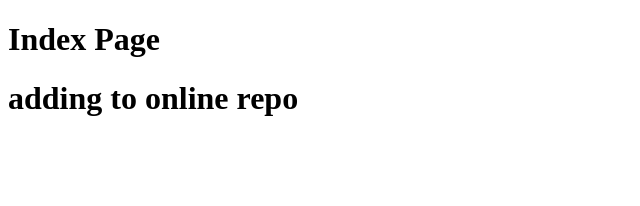
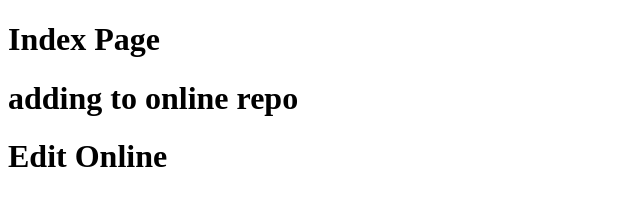
Before and after one commit to rico4pepe/moat-class, a plain HTML site: page index.html in a window 1280 px wide. Shown: the whole page, without its empty margins (0-640 px from the left). Drawn offline with Linux system fonts and the light colour scheme.

Commit message:
Edit index online

```diff
--- a/index.html
+++ b/index.html
@@ -8,5 +8,6 @@
 <body>
 	<h1> Index Page </h1>
 	<h1> adding to online repo </h1>
+	<h1> Edit Online </h1>
 </body>
 </html>
```
